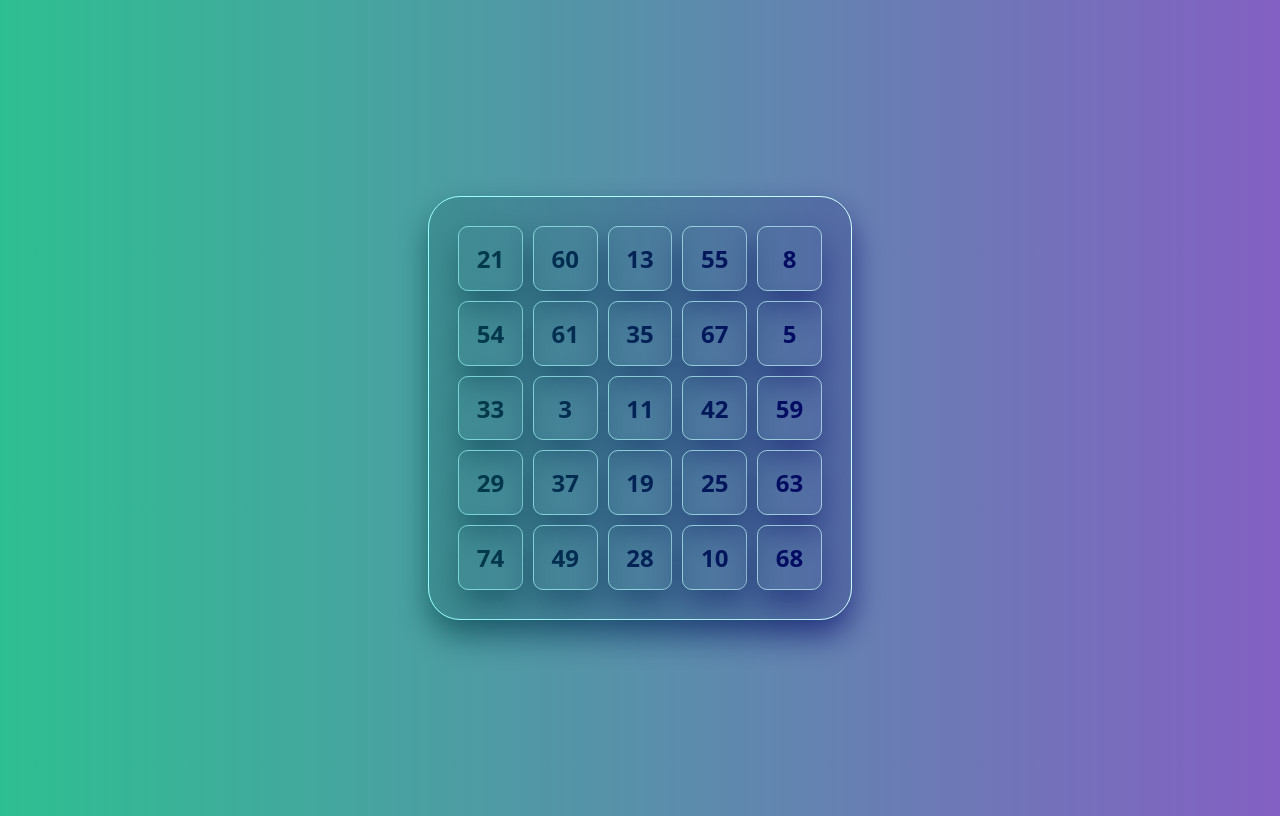
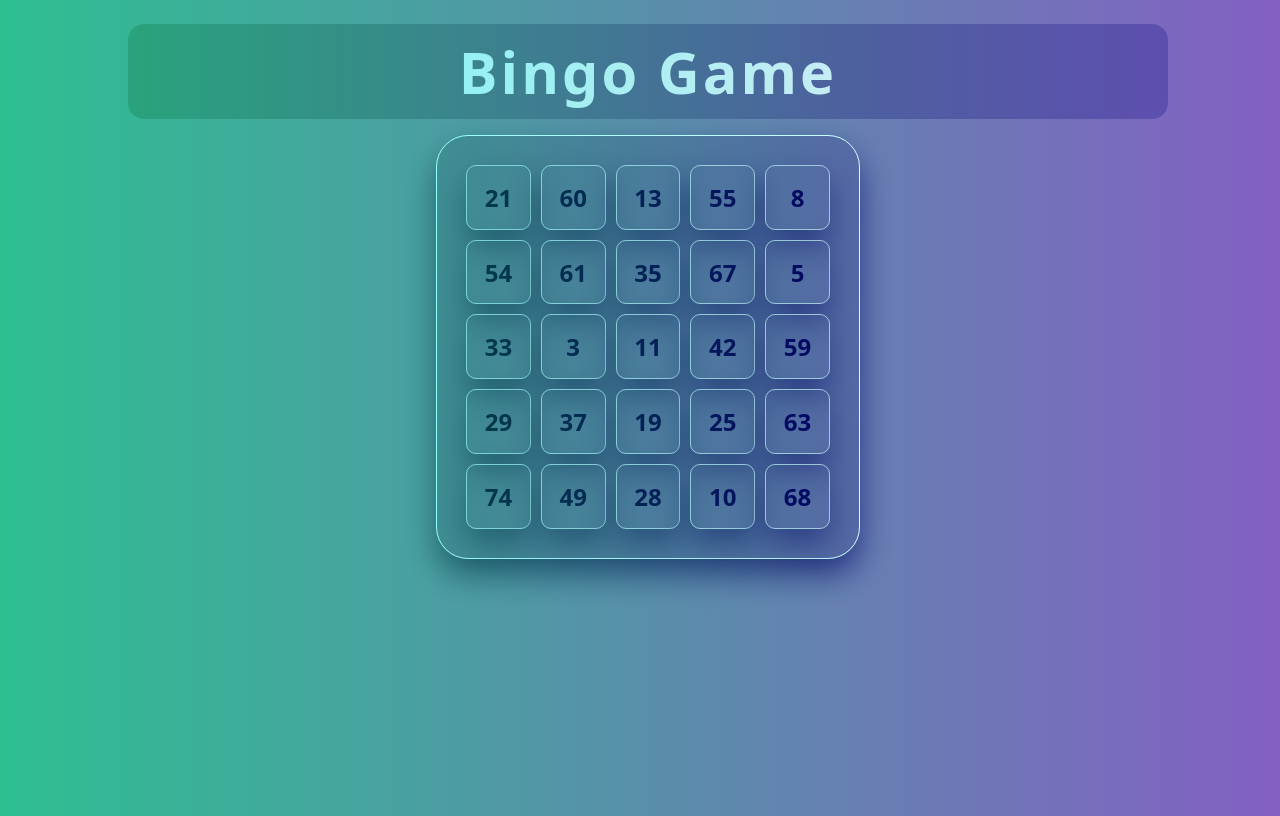
Before and after one commit to Nahom77/bingo-realtime-app, a React (Vite) app in the folder client/: page / in a window 1280 px wide. Both pictures are taken after typing "Sample" into the empty fields and a click on the button "Start the Game". Built offline with nearby package versions, Linux system fonts and the light colour scheme; no server answers.

Commit message:
title added

```diff
--- a/client/src/App.tsx
+++ b/client/src/App.tsx
@@ -108,6 +108,10 @@ function App() {
   return (
     <>
       {userName ? (
+        <>
+          <div className='title'>
+            <h1>Bingo Game</h1>
+          </div>
           <div
             style={{
               display: 'grid',
@@ -128,6 +132,7 @@ function App() {
               <Card key={index} number={num} drawnNums={drawnNums} />
             ))}
           </div>
+        </>
       ) : (
         <form
           onSubmit={e => {
--- a/client/src/index.css
+++ b/client/src/index.css
@@ -1,5 +1,6 @@
 body {
   height: 100vh;
+  width: 100%;
   background: #8360c3; /* fallback for old browsers */
   background: -webkit-linear-gradient(
     to right,
@@ -13,9 +14,31 @@ body {
   ); /* W3C, IE 10+/ Edge, Firefox 16+, Chrome 26+, Opera 12+, Safari 7+ */
 
   display: flex;
-  align-items: center;
+
   justify-content: center;
 
   font-family: system-ui, -apple-system, BlinkMacSystemFont, 'Segoe UI', Roboto,
     Oxygen, Ubuntu, Cantarell, 'Open Sans', 'Helvetica Neue', sans-serif;
 }
+
+/* Title  */
+.title {
+  width: 80vw;
+  margin: 1rem 0;
+  font-size: clamp(0.5rem, 1rem + 1vw, 2rem);
+  padding: 0.5rem;
+  /* min-height: 10vh; */
+
+  text-align: center;
+  letter-spacing: 3px;
+
+  color: rgb(248, 237, 237);
+  background-color: #0000003f;
+  mix-blend-mode: overlay;
+  border-radius: 1rem;
+}
+
+.title h1 {
+  margin: 0;
+  padding: 0;
+}
```
Lines whose indentation alone changed are shown as unchanged.
